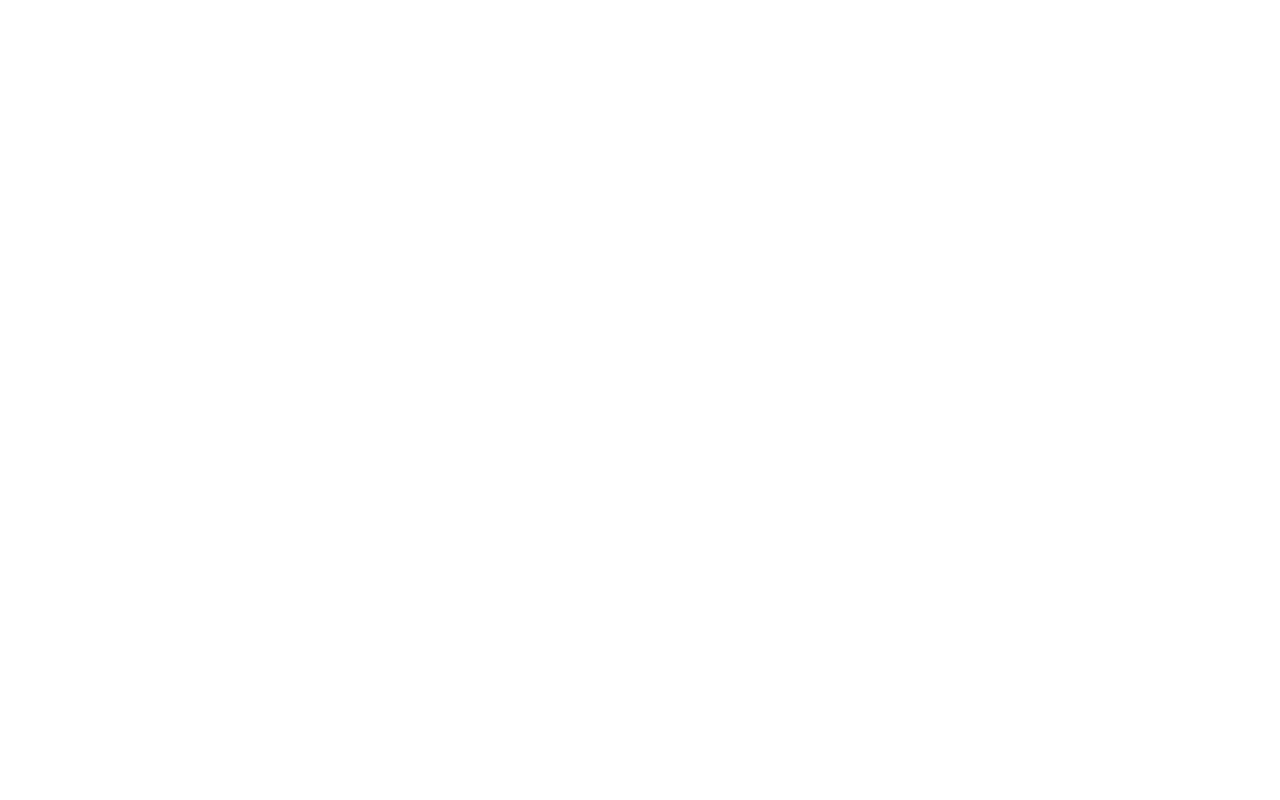
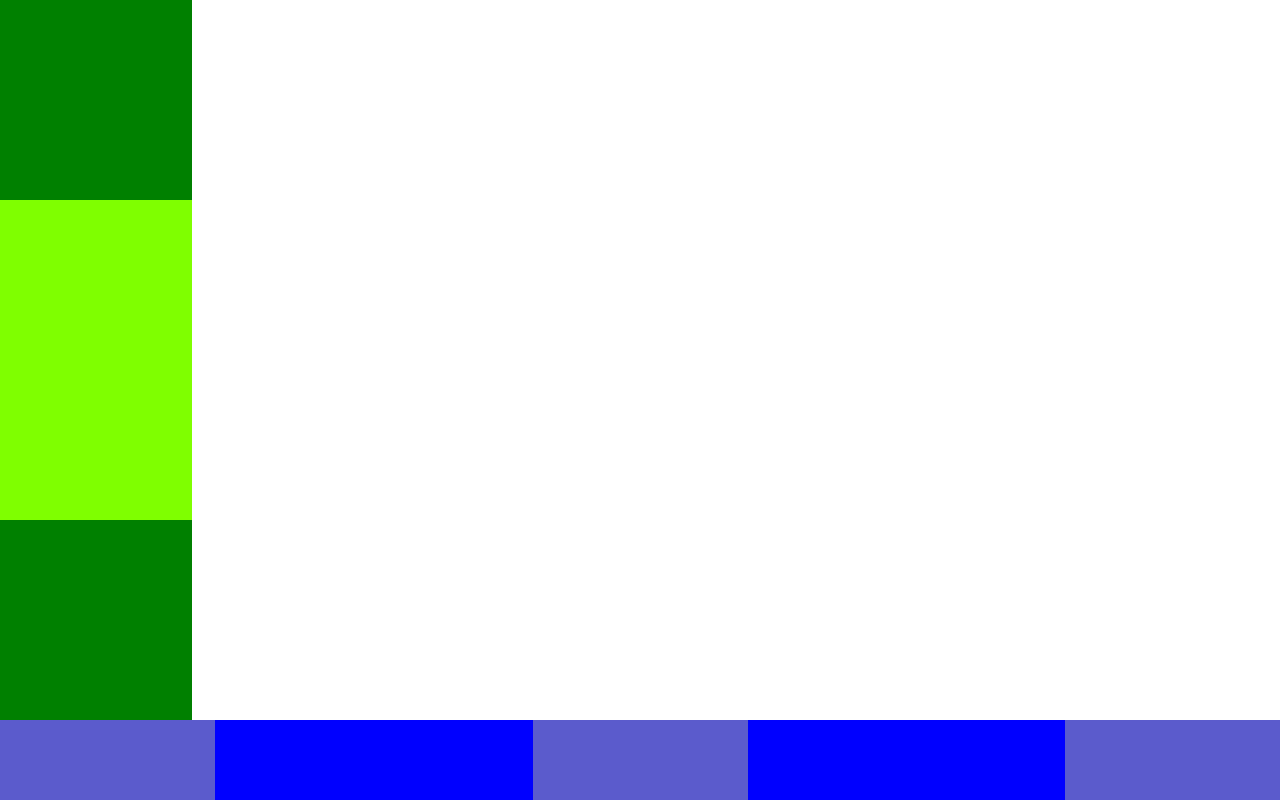
Before and after one commit to lumilio/html-css-spotifyweb, a plain HTML site: page index.html in a window 1280 px wide. Drawn offline with Linux system fonts and the light colour scheme.

Commit message:
box layout aside + footer (fixed)

```diff
--- a/css/cascading-style-sheets.css
+++ b/css/cascading-style-sheets.css
@@ -9,3 +9,46 @@
     clear: both;
     display: table;
 }
+
+
+
+/****************************** MAINBOX ********************************/
+
+aside{
+    position: fixed;
+    height: 90%;
+    width: 15%;
+    background-color: chartreuse;
+    display: flex;
+    flex-direction: column;
+    justify-content: space-between;
+}
+
+.firstpart , .secondpart {
+    width: 100%;
+    height: 200px;
+    background-color: green;
+
+}
+
+
+
+
+
+/****************************** FOOTERBOX ********************************/
+
+.footerbox {
+	width: 100vw;
+	height: 10%;
+	position: fixed;
+	bottom: 0px;
+	background-color: blue;
+    display: flex;
+    justify-content: space-between;
+}
+
+.footer1 , .footer2 , .footer3 {
+    height: 100%;
+    width: 215px;
+    background-color: rgb(91, 91, 204);
+}
--- a/index.html
+++ b/index.html
@@ -11,7 +11,7 @@
   <div class="mainbox">
     <aside>
       <div class="firstpart"></div>
-      <div class="seconpart"></div>
+      <div class="secondpart"></div>
     </aside>
     <div class="header-banner"></div>
     <div class="cardbox">
```
